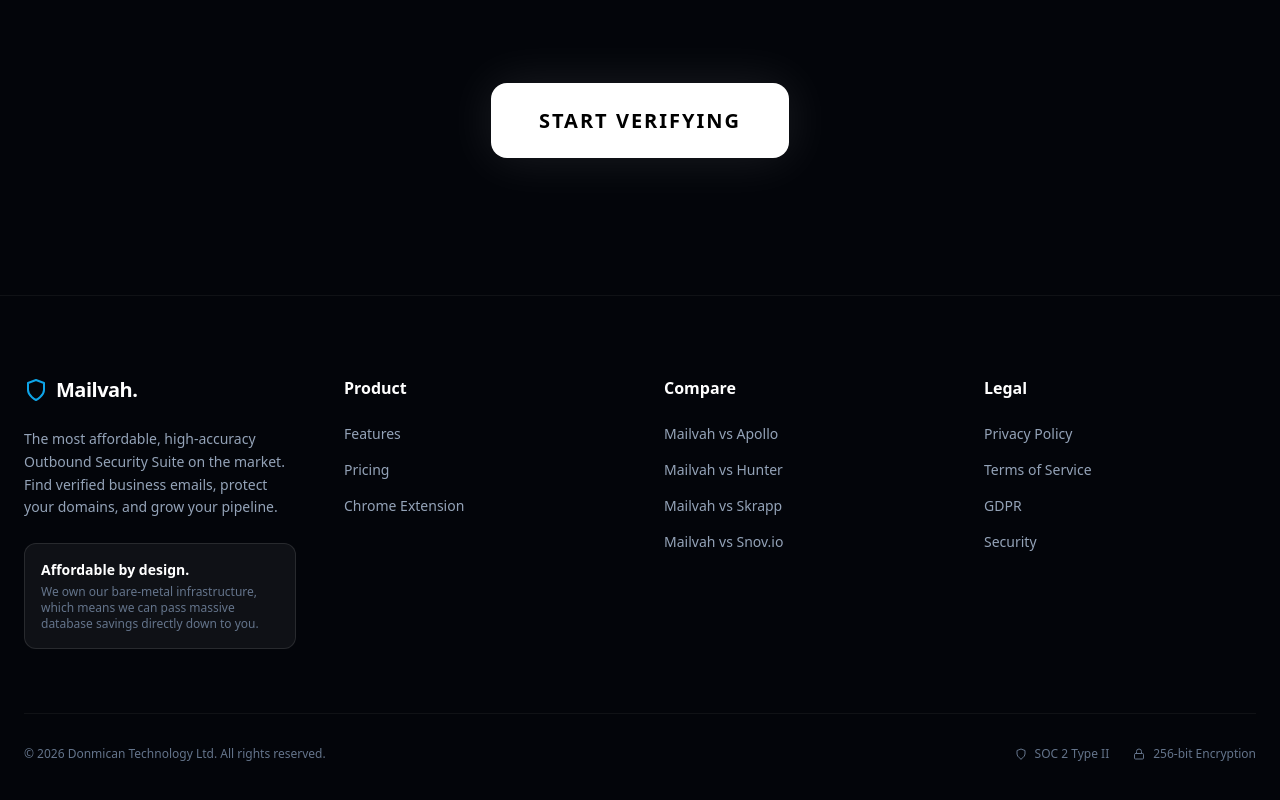
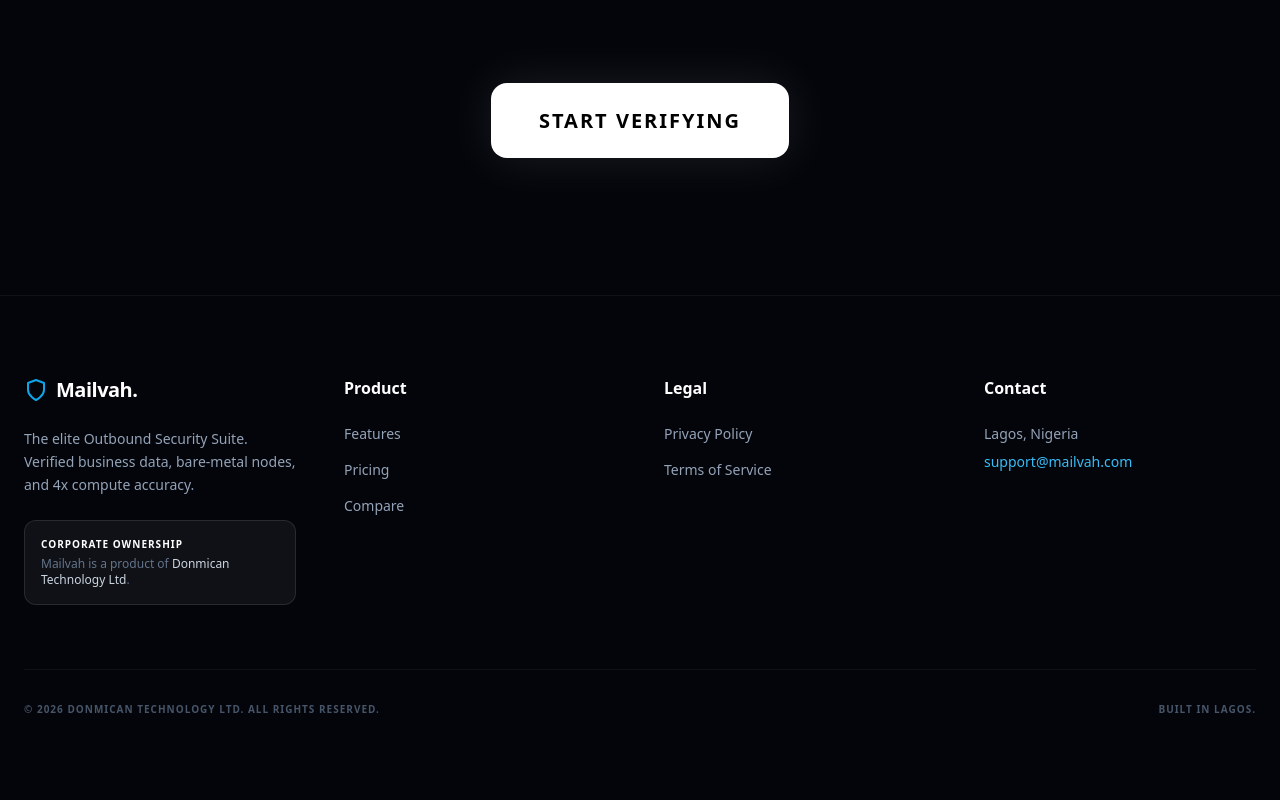
Before and after one commit to donmican4sure/mailvah-frontend, a Next.js app: page /features in a window 1280 px wide. Shown: the part 1222-2022 px from the top of the page. After the commit the page ends 1979 px from the top, so only its background shows below. Built offline with nearby package versions, Linux system fonts and the light colour scheme.

Commit message:
Update footer.jsx

```diff
--- a/src/components/footer.jsx
+++ b/src/components/footer.jsx
@@ -1,6 +1,6 @@
 import React from 'react';
 import Link from 'next/link';
-import { Shield, Lock } from 'lucide-react';
+import { Shield } from 'lucide-react';
 
 export default function Footer() {
   return (
@@ -12,11 +12,11 @@
             <span className="text-white font-black text-xl tracking-tight">Mailvah.</span>
           </div>
           <p className="text-slate-400 text-sm leading-relaxed mb-6">
-            The most affordable, high-accuracy Outbound Security Suite on the market. Find verified business emails, protect your domains, and grow your pipeline.
+            The elite Outbound Security Suite. Verified business data, bare-metal nodes, and 4x compute accuracy.
           </p>
           <div className="bg-white/5 border border-white/10 rounded-xl p-4">
-            <h4 className="text-white font-bold text-sm mb-1">Affordable by design.</h4>
-            <p className="text-slate-500 text-xs">We own our bare-metal infrastructure, which means we can pass massive database savings directly down to you.</p>
+            <h4 className="text-white font-bold text-[10px] uppercase tracking-widest mb-1">Corporate Ownership</h4>
+            <p className="text-slate-500 text-xs">Mailvah is a product of <span className="text-slate-300">Donmican Technology Ltd</span>.</p>
           </div>
         </div>
         <div>
@@ -24,34 +24,25 @@
           <ul className="space-y-4 text-sm text-slate-400">
             <li><Link href="/features" className="hover:text-sky-400 transition-colors">Features</Link></li>
             <li><Link href="/pricing" className="hover:text-sky-400 transition-colors">Pricing</Link></li>
-            <li><a href="#" className="hover:text-sky-400 transition-colors">Chrome Extension</a></li>
-          </ul>
-        </div>
-        <div>
-          <h4 className="text-white font-bold mb-6">Compare</h4>
-          <ul className="space-y-4 text-sm text-slate-400">
-            <li><Link href="/compare" className="hover:text-sky-400 transition-colors">Mailvah vs Apollo</Link></li>
-            <li><Link href="/compare" className="hover:text-sky-400 transition-colors">Mailvah vs Hunter</Link></li>
-            <li><Link href="/compare" className="hover:text-sky-400 transition-colors">Mailvah vs Skrapp</Link></li>
-            <li><Link href="/compare" className="hover:text-sky-400 transition-colors">Mailvah vs Snov.io</Link></li>
+            <li><Link href="/compare" className="hover:text-sky-400 transition-colors">Compare</Link></li>
           </ul>
         </div>
         <div>
           <h4 className="text-white font-bold mb-6">Legal</h4>
           <ul className="space-y-4 text-sm text-slate-400">
-            <li><Link href="/legal" className="hover:text-sky-400 transition-colors">Privacy Policy</Link></li>
-            <li><Link href="/legal" className="hover:text-sky-400 transition-colors">Terms of Service</Link></li>
-            <li><Link href="/legal" className="hover:text-sky-400 transition-colors">GDPR</Link></li>
-            <li><Link href="/legal" className="hover:text-sky-400 transition-colors">Security</Link></li>
+            <li><Link href="/legal/privacy" className="hover:text-sky-400 transition-colors">Privacy Policy</Link></li>
+            <li><Link href="/legal/terms" className="hover:text-sky-400 transition-colors">Terms of Service</Link></li>
           </ul>
         </div>
+        <div>
+          <h4 className="text-white font-bold mb-6">Contact</h4>
+          <p className="text-sm text-slate-400">Lagos, Nigeria</p>
+          <p className="text-sm text-sky-400 mt-2">support@mailvah.com</p>
+        </div>
       </div>
-      <div className="max-w-7xl mx-auto flex flex-col md:flex-row items-center justify-between pt-8 border-t border-white/5 text-xs text-slate-500">
+      <div className="max-w-7xl mx-auto pt-8 border-t border-white/5 text-[10px] font-bold text-slate-600 uppercase tracking-widest flex flex-col md:flex-row justify-between">
         <p>© 2026 Donmican Technology Ltd. All rights reserved.</p>
-        <div className="flex items-center gap-6 mt-4 md:mt-0">
-          <span className="flex items-center gap-2"><Shield className="w-3 h-3"/> SOC 2 Type II</span>
-          <span className="flex items-center gap-2"><Lock className="w-3 h-3"/> 256-bit Encryption</span>
-        </div>
+        <p className="mt-2 md:mt-0">Built in Lagos.</p>
       </div>
     </footer>
   );
```
